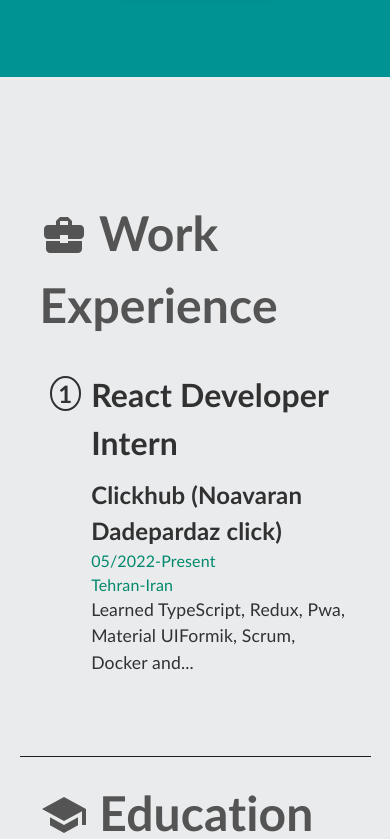
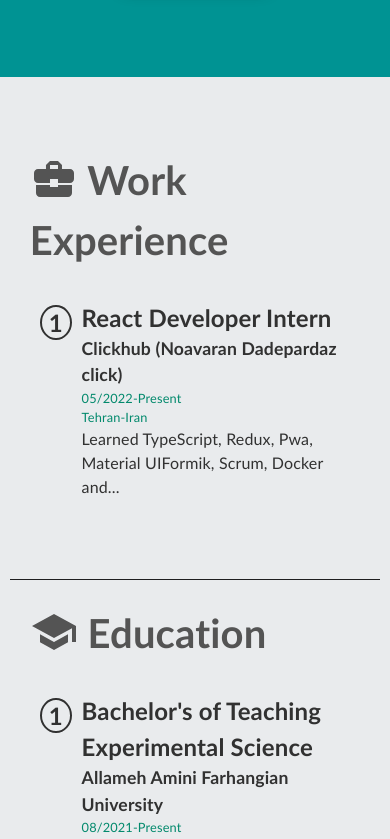
Before and after one commit to sina-olfati/sina-olfati-site, a React (Create React App) app: page /resume in a window 390 px wide. Shown: the part 2200-3039 px from the top of the page. Built offline with nearby package versions, Linux system fonts and the light colour scheme; a web font is replaced by a local one.

Commit message:
maked Home and Resume better for mobile

```diff
--- a/src/components/home/About.css
+++ b/src/components/home/About.css
@@ -36,4 +36,7 @@
     .about-home-ul {
         width: 95%;
     }
+    .about-home-ul li {
+        font-size: 1.1rem;
+    }
 }
--- a/src/components/resume/Work.css
+++ b/src/components/resume/Work.css
@@ -131,3 +131,27 @@
         border-right: none;
     }
 }
+
+@media only screen and (max-width: 680px) {
+    .work-items{
+        /* border: solid 1px red; */
+        width: 95%;
+        margin: 50px 0;
+    }
+    .work-work h1 {
+        font-size: 2.5rem;
+    }
+    .work-work-one h2 {
+        font-size: 1.5rem;
+        margin: 0 0 0px 0;
+    }
+    .work-work-one h3 {
+        font-size: 1.1rem;
+    }
+    .work-work-one h6 {
+        font-size: 0.8rem;
+    }
+    .work-work-one p {
+        font-size: 1rem;
+    }
+}
--- a/src/screens/Home.css
+++ b/src/screens/Home.css
@@ -62,19 +62,26 @@
 .bg::after {
   background: linear-gradient(rgba(0, 0, 0, 0.4), rgba(0, 0, 0, 0.4)),
   url('../assets/images/2.jpg');
-  background-size: 110%;
+  background-size: 126%;
   background-position:  top right;
   background-repeat: no-repeat;
 }
 
 .no-parallax h1 {
+  width: 100%;
+  text-align: center;
   font-size: 2.9rem;
   margin: 50px;
+  align-items: center;
 }
 
 @media only screen and (max-width: 985px) {
   .bg::after{
-    background-size: 165%;
+    background-size: 174%;
+  }
+  .no-parallax h1 {
+    font-size: 1.5rem;
+    margin: 10px;
   }
 
   .parallax h1 {
@@ -82,19 +89,24 @@
     font-size: 5rem;
     position: relative;
     top: 150px;
+    left: 50px;
+  }
+  .parallax h1:lang(fa) {
+    left: 100px;
   }
 }
 @media only screen and (max-width: 720px) {
   .bg::after{
-    background-size: 300%;
+    background-position: left;
+    background-size: 340%;
   }
 
   .parallax h1 {
-    width: 80%;
+    width: 100%;
+    font-size: 3rem;
+    top: 25px;
+  }
+  .parallax span {
     font-size: 3.5rem;
   }
-
-  .parallax span {
-    font-size: 4rem;
-  }
 }
--- a/src/screens/Home.tsx
+++ b/src/screens/Home.tsx
@@ -24,15 +24,15 @@ const Home = () => {
 
 
   return (
-    <div className='home-container'>
+    <div className='home-container' lang={bodyDir}>
       <Menu/>
       <div className='home-body'>
     <main>
       <section className="no-parallax">
-        <h1 lang={bodyDir} className='top-text'>"{t("home_top")}"</h1>
+        <h1 className='top-text'>"{t("home_top")}"</h1>
       </section>
       <section className="parallax bg">
-        <h1 lang={bodyDir}>
+        <h1>
           {t("home_middle_im")} <br />
           <span>{t("home_middle_name")}</span>
         </h1>
```
